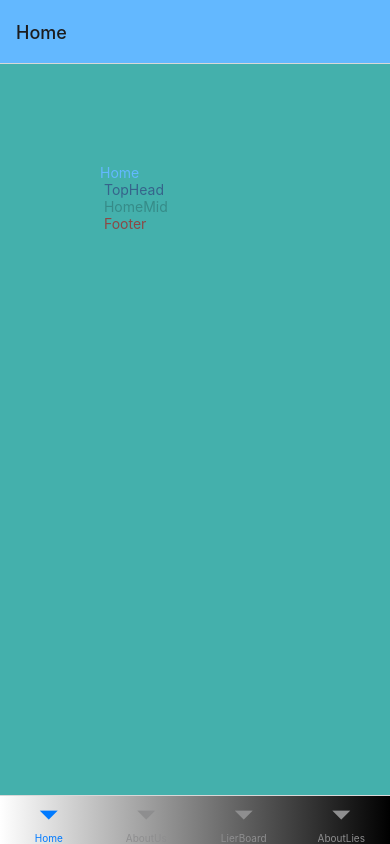
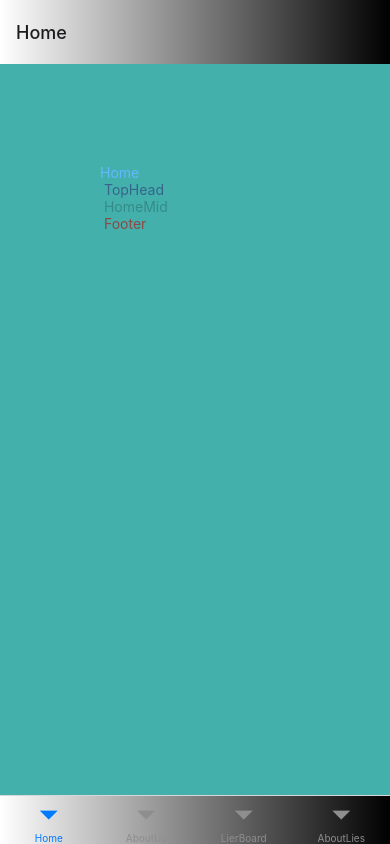
Before and after one commit to psteingh/LTRapp, a React Native app: screen / in a window 390 px wide. Built offline with nearby package versions, Linux system fonts and the light colour scheme.

Commit message:
ltrapp0415943

```diff
--- a/App.js
+++ b/App.js
@@ -18,7 +18,8 @@ function MyTabs() {
     <Tab.Navigator
     sceneContainerStyle={{backgroundColor: Colors.primaryLgreen}}
     screenOptions={{
-      headerStyle: {backgroundColor: Colors.primaryLblue},
+      headerBackground: LinGrad,
+      // headerStyle: {backgroundColor: Colors.primaryLblue},
       tabBarBackground: LinGrad
     }}>
       <Tab.Screen name="Home" component={HomeComponent} />
```
